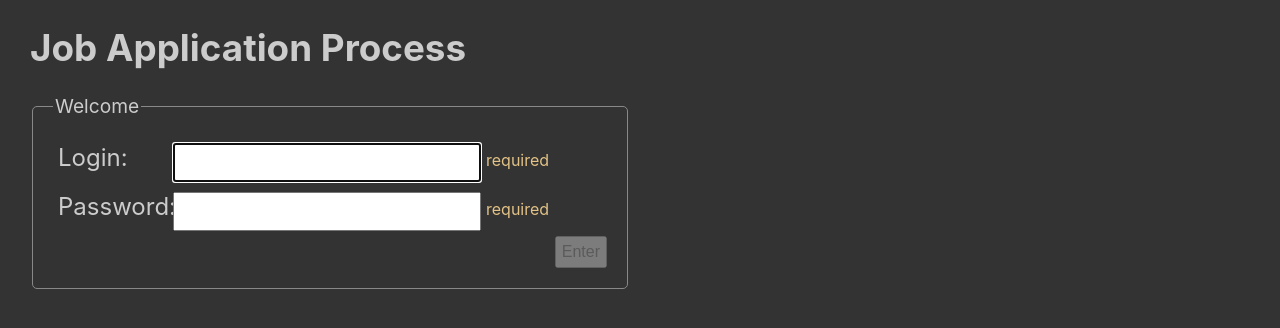
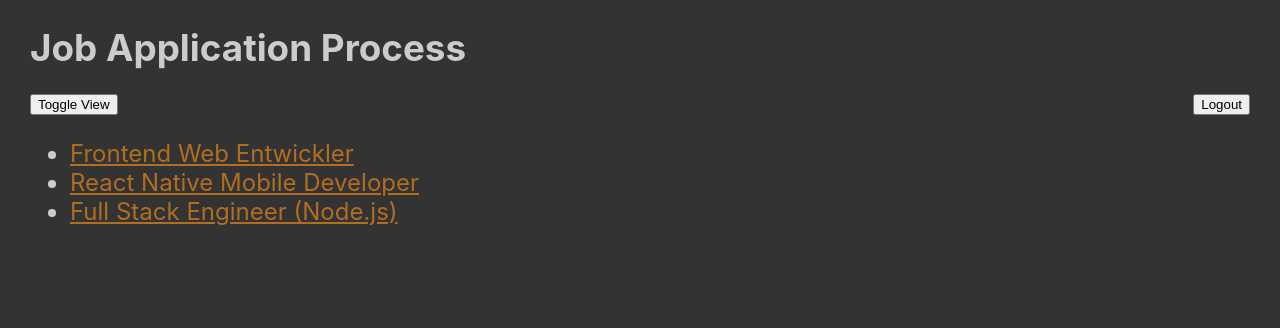
Before and after one commit to edwardtanguay/task-job-app-form-validation, a React (Vite) app: page / in a window 1280 px wide. Shown: the top 328 px of the page. Built offline with nearby package versions, Linux system fonts and the light colour scheme; no server answers; the HTML template or start-up script is replaced by a standard one.

Commit message:
addjob page in

```diff
--- a/package.json
+++ b/package.json
@@ -11,6 +11,7 @@
     "md5": "^2.3.0",
     "react": "^18.0.0",
     "react-dom": "^18.0.0",
+    "react-hook-form": "^7.30.0",
     "sass": "^1.50.1"
   },
   "devDependencies": {
--- a/src/App.jsx
+++ b/src/App.jsx
@@ -4,6 +4,7 @@ import _jobs from './data/jobs.json';
 import { JobsFull } from './components/JobsFull';
 import { JobsList } from './components/JobsList';
 import md5 from 'md5';
+import { AddJob } from './components/AddJob';
 
 _jobs.forEach((job) => {
 	job.status = 'accepted';
@@ -12,16 +13,17 @@ _jobs.forEach((job) => {
 const techItemsUrl = 'https://edwardtanguay.netlify.app/share/techItems.json';
 
 const statuses = ['send', 'wait', 'interview', 'declined', 'accepted'];
+const displayKinds = ['list', 'full', 'addJob'];
 
 function App() {
 	const [displayKind, setDisplayKind] = useState('');
 	const [jobs, setJobs] = useState([]);
 	const [techItems, setTechItems] = useState([]);
-	const [userIsLoggedIn, setUserIsLoggedIn] = useState(false);
+	const [userIsLoggedIn, setUserIsLoggedIn] = useState(true);
 	const [fieldLogin, setFieldLogin] = useState('');
 	const [fieldPassword, setFieldPassword] = useState('');
 	const [formMessage, setFormMessage] = useState('');
-	const [userGroup, setUserGroup] = useState('');
+	const [userGroup, setUserGroup] = useState('fullAccessMembers');
 
 	const saveToLocalStorage = () => {
 		if (displayKind !== '') {
@@ -62,8 +64,12 @@ function App() {
 	}, [displayKind, jobs]);
 
 	const handleToggleView = () => {
-		const _displayKind = displayKind === 'full' ? 'list' : 'full';
-		setDisplayKind(_displayKind);
+		let displayKindIndex = displayKinds.indexOf(displayKind);
+		displayKindIndex++;
+		if (displayKindIndex > displayKinds.length - 1) {
+			displayKindIndex = 0;
+		}
+		setDisplayKind(displayKinds[displayKindIndex]);
 	};
 
 	const handleStatusChange = (job) => {
@@ -133,15 +139,15 @@ function App() {
 						)}
 						<button onClick={handleLogoutButton}>Logout</button>
 					</div>
-					{displayKind === 'full' ? (
+					{displayKind === 'full' && (
 						<JobsFull
 							jobs={jobs}
 							handleStatusChange={handleStatusChange}
 							techItems={techItems}
 						/>
-					) : (
-						<JobsList jobs={jobs} />
 					)}
+					{displayKind === 'list' && <JobsList jobs={jobs} />}
+					{displayKind === 'addJob' && <AddJob />}
 				</>
 			) : (
 				<form>
@@ -176,7 +182,15 @@ function App() {
 							)}
 						</div>
 						<div className="buttonRow">
-							<button disabled={fieldLogin.trim().length === 0 || fieldPassword.trim().length === 0} onClick={handleSubmitButton}>Enter</button>
+							<button
+								disabled={
+									fieldLogin.trim().length === 0 ||
+									fieldPassword.trim().length === 0
+								}
+								onClick={handleSubmitButton}
+							>
+								Enter
+							</button>
 						</div>
 					</fieldset>
 				</form>
--- /dev/null
+++ b/src/components/AddJob.jsx
@@ -0,0 +1,5 @@
+export const AddJob = () => {
+	return (
+		<div>add job component</div>
+	)
+}
```
Also changed, not shown: 1 other file (tests, documents, lock files or other folders).
